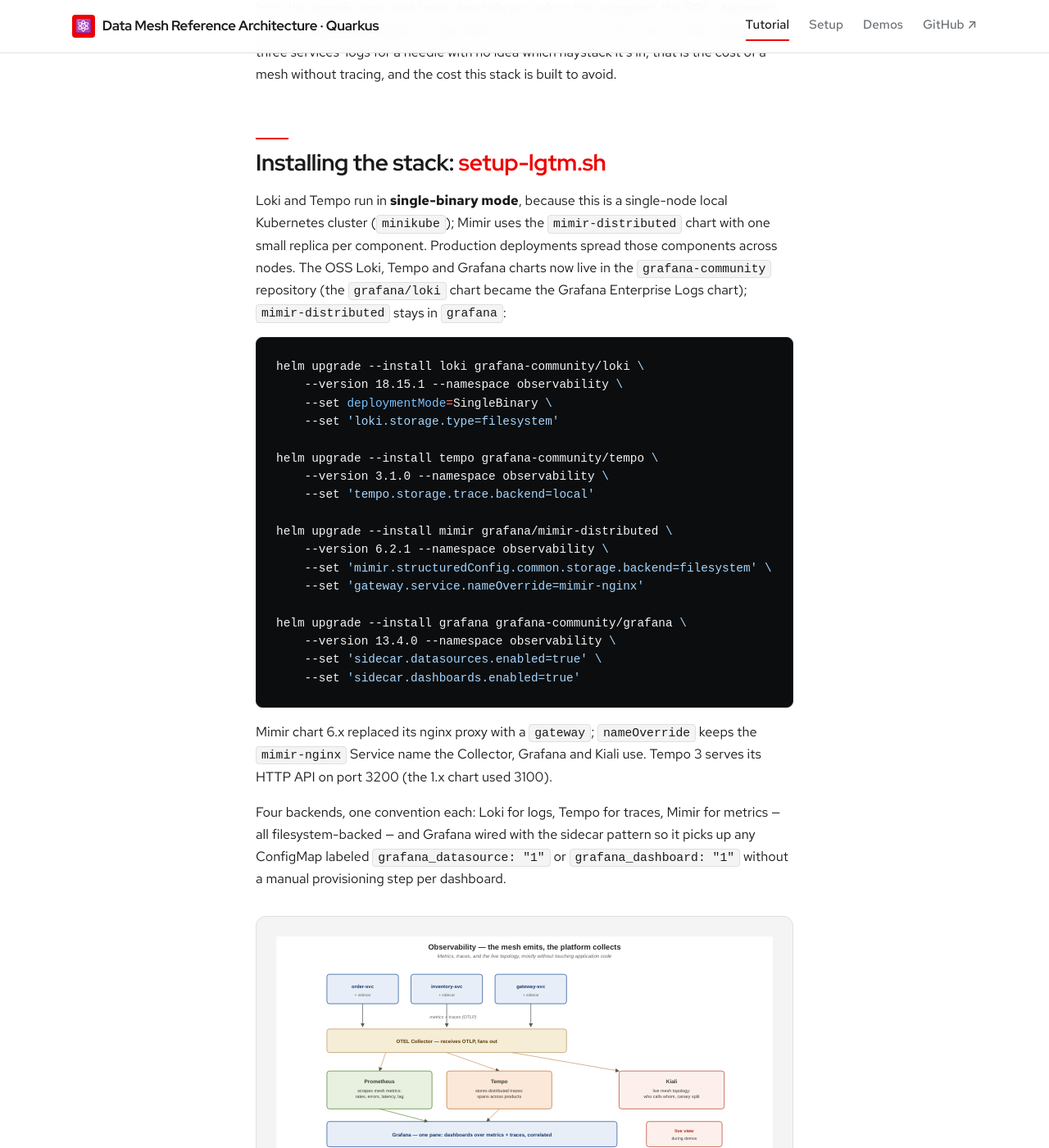
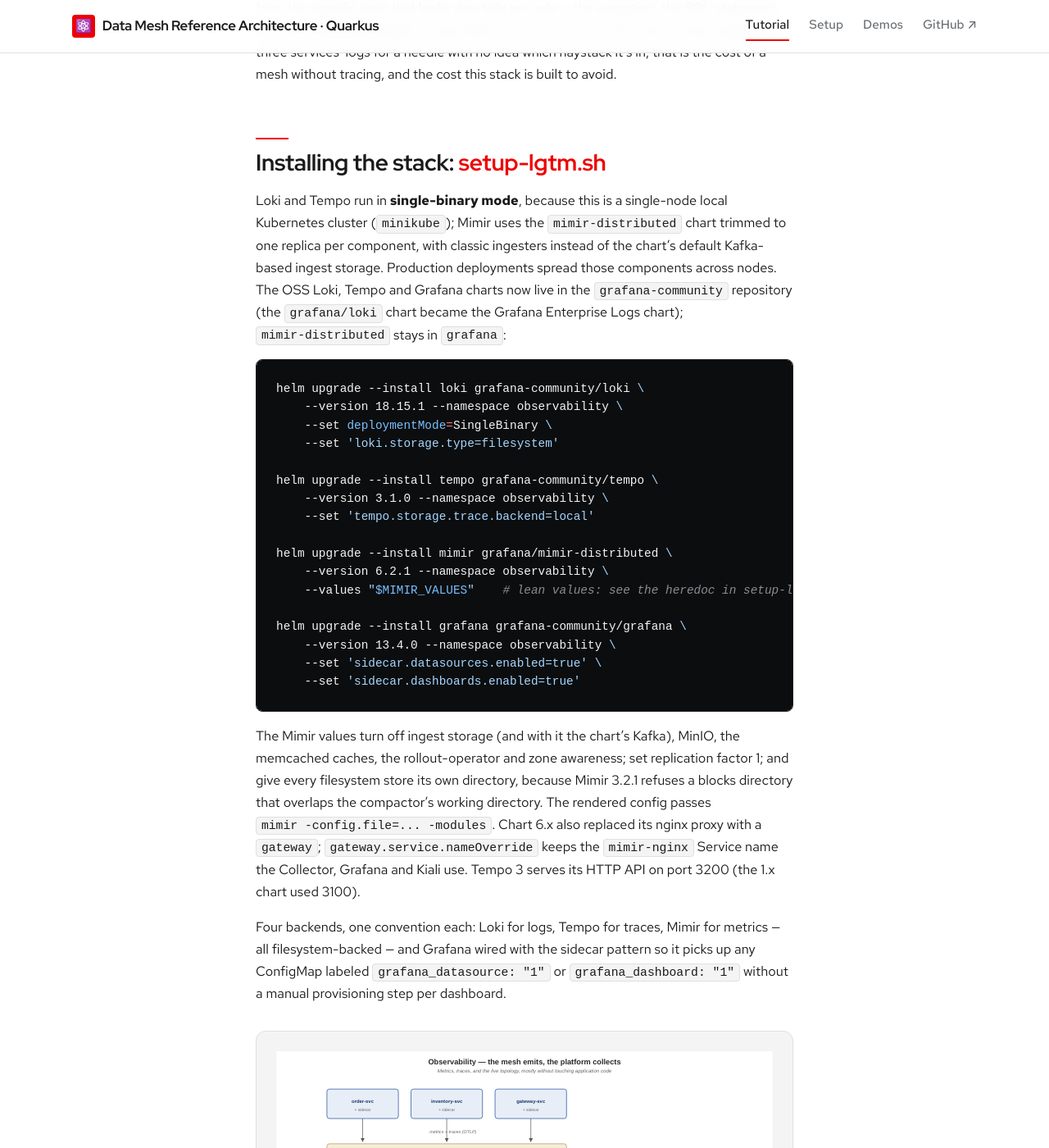
Before and after one commit to patterncatalyst/datamesh-reference-arch-quarkus, a Jekyll site: the page built from _docs/08-observability.md, in a window 1280 px wide and 1400 px high, scrolled down 2340 px. Shown: the whole window at 82% size. Built offline with Jekyll 4.4.1, drawn with Linux system fonts in a browser that asks for light colours; some web fonts are replaced.

Commit message:
fix(lgtm): run Mimir 6.2.1 lean on minikube
mimir-distributed 6.x defaults to ingest storage with an in-release Kafka
and zone-aware ingesters and store-gateways. Install it with the
lgtm-minikube-stack skill's lean values instead: ingest storage, Kafka,
MinIO, memcached caches and rollout-operator off, classic ingesters, one
replica per component, no zone awareness, replication factor 1, and
filesystem stores under non-overlapping /data sub-directories (Mimir 3.2.1
rejects blocks storage overlapping the compactor's data dir). The gateway
keeps the mimir-nginx Service name and NodePort 30009.

helm template renders 7 Deployments and 4 StatefulSets at one replica with
no Kafka, MinIO, memcached or rollout-operator objects; the rendered config
passes `mimir -config.file=... -modules` on grafana/mimir:3.2.1, and an
overlapping compactor data_dir is rejected.

````diff
--- a/_docs/08-observability.md
+++ b/_docs/08-observability.md
@@ -55,8 +55,9 @@
 ## Installing the stack: [setup-lgtm.sh]({{ site.repo_blob }}/scripts/setup-lgtm.sh)
 
 Loki and Tempo run in **single-binary mode**, because this is a single-node local
-Kubernetes cluster (`minikube`); Mimir uses the `mimir-distributed` chart with one
-small replica per component. Production deployments spread those components across
+Kubernetes cluster (`minikube`); Mimir uses the `mimir-distributed` chart trimmed to
+one replica per component, with classic ingesters instead of the chart's default
+Kafka-based ingest storage. Production deployments spread those components across
 nodes. The OSS Loki, Tempo and Grafana charts now live in the `grafana-community`
 repository (the `grafana/loki` chart became the Grafana Enterprise Logs chart);
 `mimir-distributed` stays in `grafana`:
@@ -73,8 +74,7 @@
 
 helm upgrade --install mimir grafana/mimir-distributed \
     --version 6.2.1 --namespace observability \
-    --set 'mimir.structuredConfig.common.storage.backend=filesystem' \
-    --set 'gateway.service.nameOverride=mimir-nginx'
+    --values "$MIMIR_VALUES"    # lean values: see the heredoc in setup-lgtm.sh
 
 helm upgrade --install grafana grafana-community/grafana \
     --version 13.4.0 --namespace observability \
@@ -82,8 +82,13 @@
     --set 'sidecar.dashboards.enabled=true'
 ```
 
-Mimir chart 6.x replaced its nginx proxy with a `gateway`; `nameOverride` keeps the
-`mimir-nginx` Service name the Collector, Grafana and Kiali use. Tempo 3 serves its
+The Mimir values turn off ingest storage (and with it the chart's Kafka), MinIO, the
+memcached caches, the rollout-operator and zone awareness; set replication factor 1;
+and give every filesystem store its own directory, because Mimir 3.2.1 refuses a
+blocks directory that overlaps the compactor's working directory. The rendered config
+passes `mimir -config.file=... -modules`. Chart 6.x also replaced its nginx proxy with
+a `gateway`; `gateway.service.nameOverride` keeps the `mimir-nginx` Service name the
+Collector, Grafana and Kiali use. Tempo 3 serves its
 HTTP API on port 3200 (the 1.x chart used 3100).
 
 Four backends, one convention each: Loki for logs, Tempo for traces, Mimir for
````
Also changed, not shown: _plans/decisions.md (+1 -1 lines), 1 other file.
